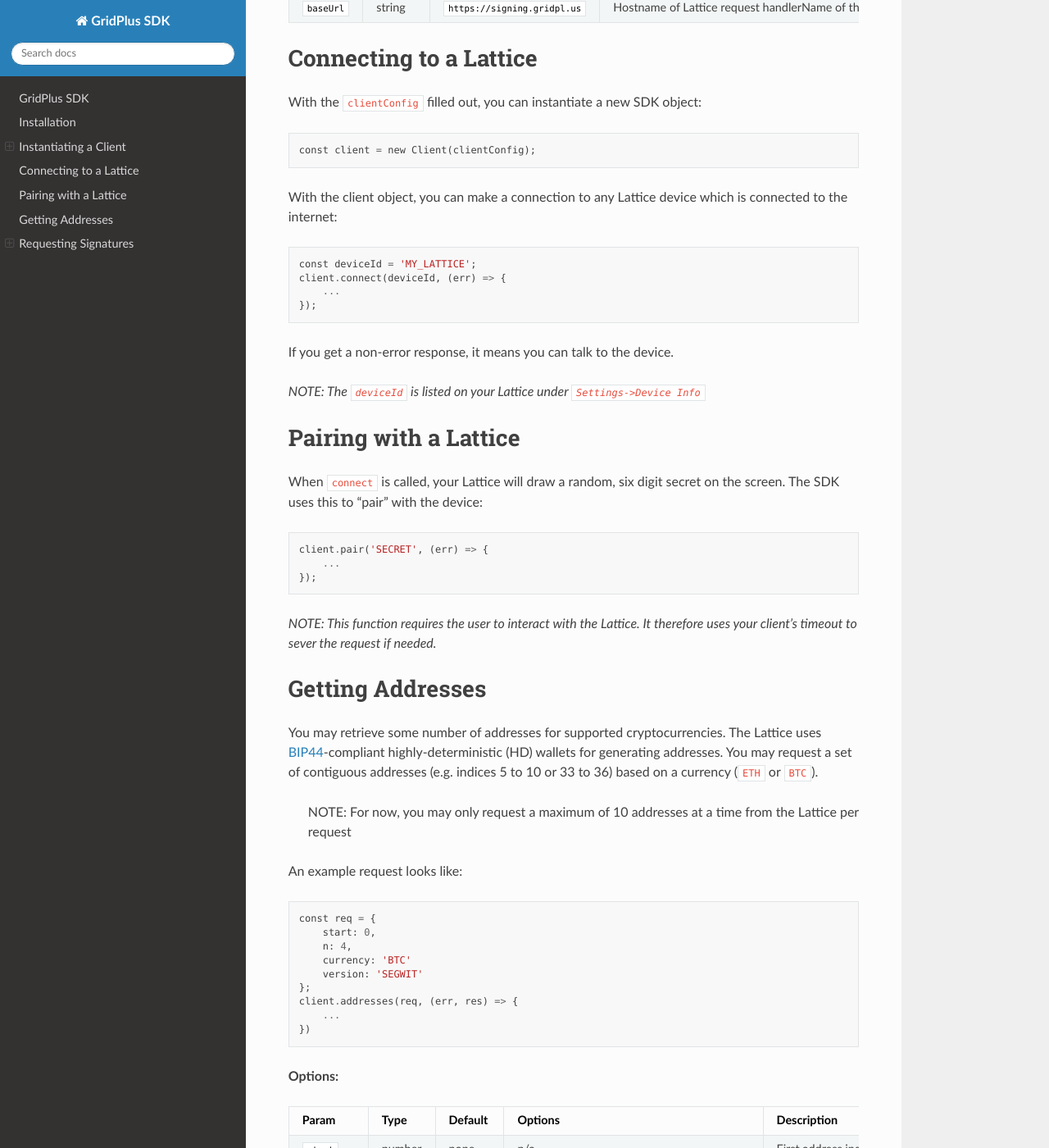
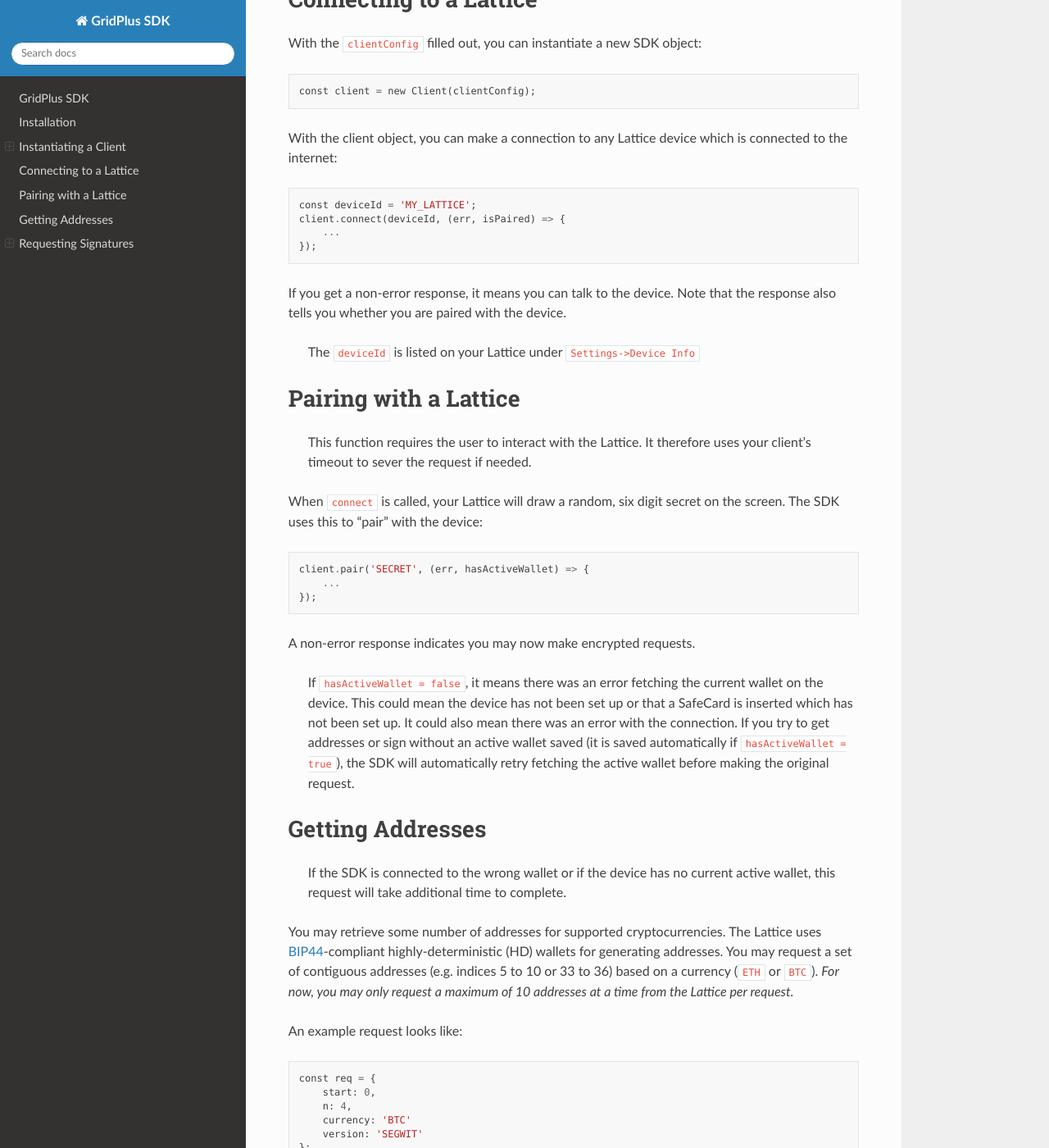
Before and after one commit to GridPlus/gridplus-sdk, a Sphinx documentation site: the page built from docs/index.md, in a window 1280 px wide and 1400 px high, scrolled down 1355 px. Shown: the whole window at 82% size. Built offline with Sphinx 7.4.7 and the Read the Docs theme 2.0.0, drawn with Linux system fonts in a browser that asks for light colours; some of the changed text lies outside the part shown.

Commit message:
Updates docs to reflect new changes around requesting a wallet

````diff
--- a/docs/index.md
+++ b/docs/index.md
@@ -59,33 +57,41 @@
 
 ```
 const deviceId = 'MY_LATTICE';
-client.connect(deviceId, (err) => {
+client.connect(deviceId, (err, isPaired) => {
     ...
 });
 ```
 
-If you get a non-error response, it means you can talk to the device.
+If you get a non-error response, it means you can talk to the device. Note that the response also tells you whether you are paired with the device.
 
-*NOTE: The `deviceId` is listed on your Lattice under `Settings->Device Info`*
+> The `deviceId` is listed on your Lattice under `Settings->Device Info`
 
 # Pairing with a Lattice
+
+> This function requires the user to interact with the Lattice. It therefore uses your client's timeout to sever the request if needed.
 
 When `connect` is called, your Lattice will draw a random, six digit secret on the screen. The SDK uses
 this to "pair" with the device:
 
 ```
-client.pair('SECRET', (err) => {
+client.pair('SECRET', (err, hasActiveWallet) => {
     ...
 });
 ```
 
-*NOTE: This function requires the user to interact with the Lattice. It therefore uses your client's timeout to sever the request if needed.*
+A non-error response indicates you may now make encrypted requests.
+
+> If `hasActiveWallet = false`, it means there was an error fetching the current wallet on the device. This could mean the device has not been set up
+or that a SafeCard is inserted which has not been set up. It could also mean there was an error with the connection. If you try to get addresses or sign without
+an active wallet saved (it is saved automatically if `hasActiveWallet = true`), the SDK will automatically retry fetching the active wallet before making the
+original request.
 
 # Getting Addresses
 
-You may retrieve some number of addresses for supported cryptocurrencies. The Lattice uses [BIP44](https://github.com/bitcoin/bips/blob/master/bip-0044.mediawiki)-compliant highly-deterministic (HD) wallets for generating addresses. You may request a set of contiguous addresses (e.g. indices 5 to 10 or 33 to 36) based on a currency (`ETH` or `BTC`).
+> If the SDK is connected to the wrong wallet or if the device has no current active wallet, this request will take additional time to complete.
 
-> NOTE: For now, you may only request a maximum of 10 addresses at a time from the Lattice per request
+You may retrieve some number of addresses for supported cryptocurrencies. The Lattice uses [BIP44](https://github.com/bitcoin/bips/blob/master/bip-0044.mediawiki)-compliant highly-deterministic (HD) wallets for generating addresses. You may request a set of contiguous addresses (e.g. indices 5 to 10 or 33 to 36) based on a currency (`ETH` or `BTC`). *For now, you may only request a maximum of 10 addresses at a time from the Lattice per request.*
+
 
 An example request looks like:
 
@@ -112,6 +118,9 @@
 
 
 # Requesting Signatures
+
+> This function requires the user to interact with the Lattice. It therefore uses your client's timeout to sever the request if needed.
+> If the SDK is connected to the wrong wallet or if the device has no current active wallet, this request will take additional time to complete.
 
 The Lattice device, at its core, is a tightly controlled, highly configurable, cryptographic signing machine. By default, each pairing (the persistent association between your app and a user's lattice) allows the app an ability to request signatures that the user must manually authorize.
 
````
Also changed, not shown: other parts of docs/index.md (+0 -2 lines).
